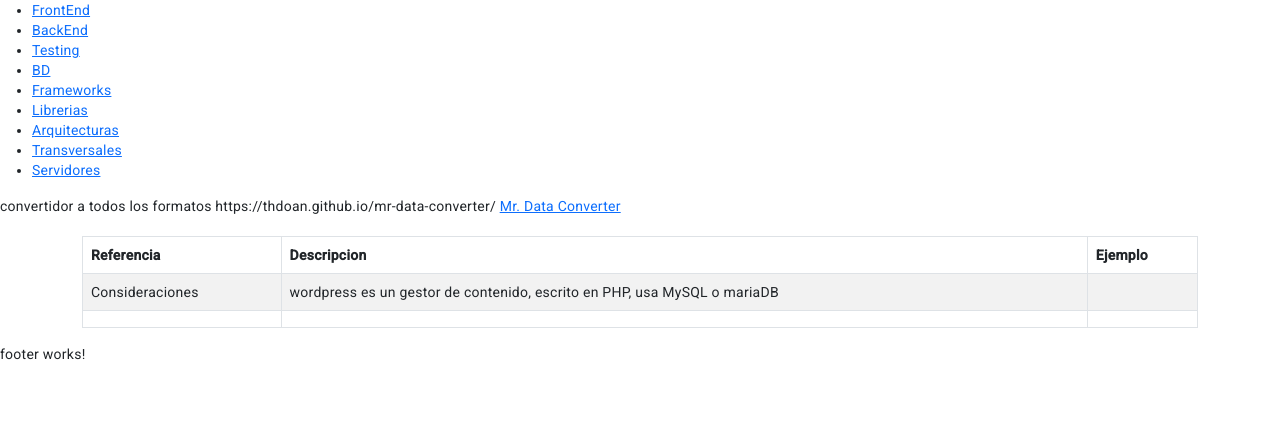
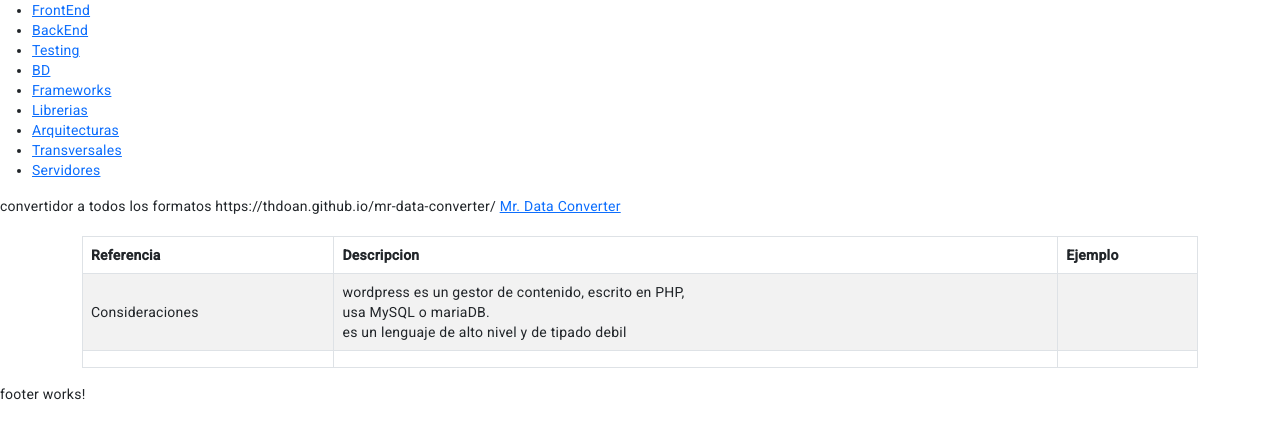
Before and after one commit to jugutafur/Support-FrontEnd-Angular-full, an Angular app: page /WordPress in a window 1280 px wide. Shown: the top 438 px of the page. Built offline with nearby package versions, Linux system fonts and the light colour scheme.

Commit message:
last changes

```diff
--- a/src/app/core/components/transversales/components/wordpress/wordpress.component.html
+++ b/src/app/core/components/transversales/components/wordpress/wordpress.component.html
@@ -11,7 +11,9 @@
       <tr>
         <td>Consideraciones</td>
         <td>
-          wordpress es un gestor de contenido, escrito en PHP, usa MySQL o mariaDB
+          wordpress es un gestor de contenido, escrito en PHP, <br>
+          usa MySQL o mariaDB. <br>
+          es un lenguaje de alto nivel y de tipado debil
         </td>
         <td></td>
       </tr>
```
